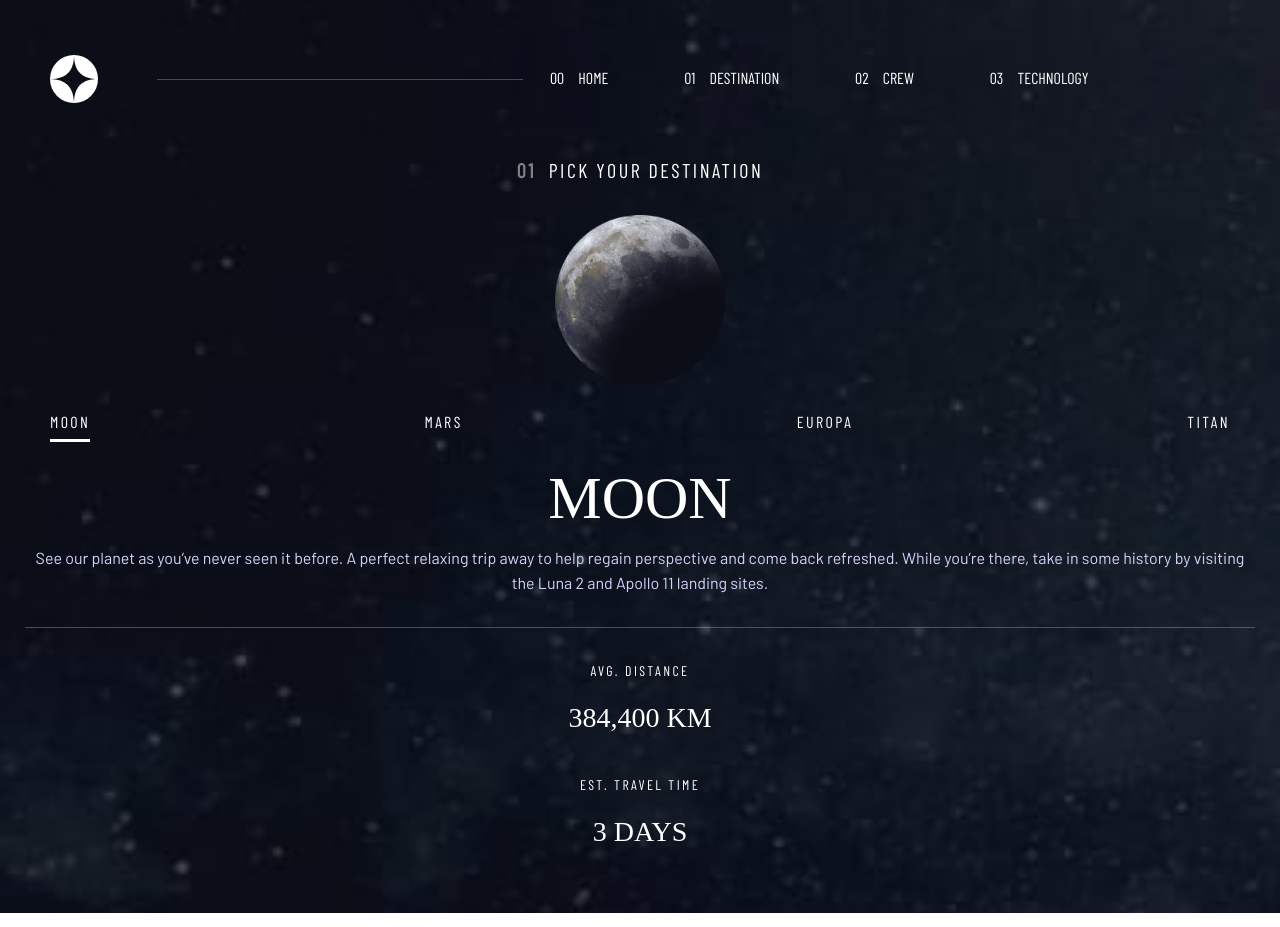
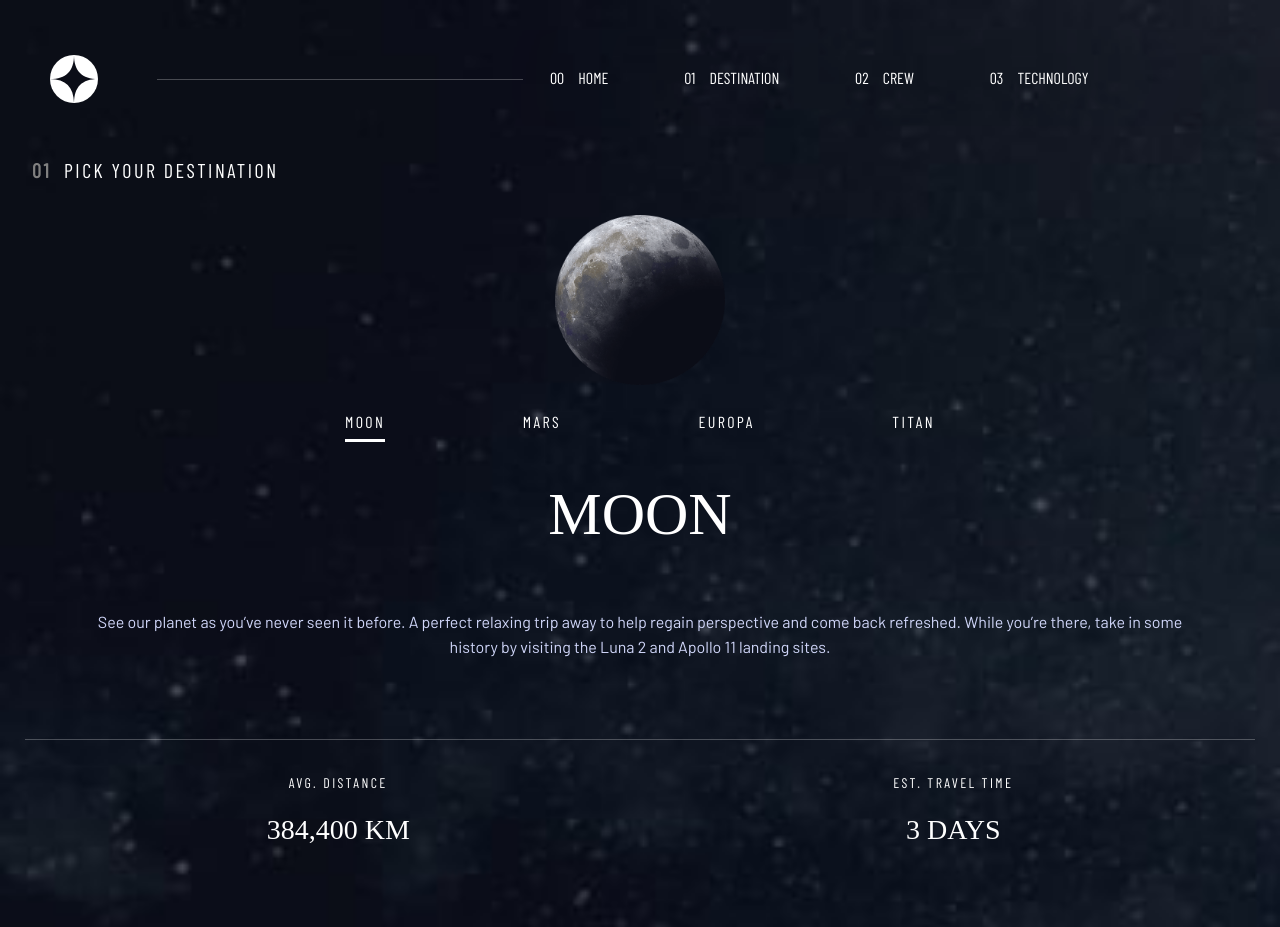
Before and after one commit to balayokesh/space-tourism, an Angular app: page /destination in a window 1280 px wide. Built offline with nearby package versions, Linux system fonts and the light colour scheme; a web font is replaced by a local one.

Commit message:
Completed design for tablet view

```diff
--- a/src/app/destination/destination.component.css
+++ b/src/app/destination/destination.component.css
@@ -28,6 +28,7 @@ nav {
 
 nav ul {
     list-style-type: none;
+    width: 100%;
     display: flex;
     justify-content: space-between;
     align-items: center;
@@ -37,6 +38,10 @@ nav ul {
 nav ul li {
     font-family: 'Barlow Condensed', sans-serif;
     letter-spacing: 2.36px;
+}
+
+nav ul li a:hover {
+    cursor: pointer;
 }
 
 h1 {
@@ -68,9 +73,6 @@ img {
     padding-bottom: 8px;
 }
 
-.destination-info {
-}
-
 .destination-info div {
     margin-bottom: 35px;
 }
@@ -85,3 +87,14 @@ img {
     font-size: 28px;
     font-family: 'Bellefair', serif;
 }
+
+@media (min-width:641px) {
+    h5 {
+        text-align: left;
+        margin-left: 32px;
+    }
+
+    nav ul {
+        width: 50%;
+    }
+}
--- a/src/app/destination/destination.component.html
+++ b/src/app/destination/destination.component.html
@@ -6,7 +6,7 @@
             <img [src]="'../' + currentDestination.images.png" [alt]="currentDestination.name" />
         </section>
         <aside>
-            <nav>
+            <nav class="justify-content-center d-sm-flex">
                 <ul>
                     <li *ngFor="let destination of data.destinations">
                         <a (click)="this.currentDestination = destination">
@@ -22,9 +22,9 @@
             </nav>
 
             <h1>{{ currentDestination.name }}</h1>
-            <p class="description">{{ currentDestination.description }}</p>
+            <p class="description p-sm-5">{{ currentDestination.description }}</p>
             <hr />
-            <div class="destination-info">
+            <div class="destination-info d-sm-flex justify-content-around">
                 <div>
                     <p>AVG. DISTANCE</p>
                     <p>{{ currentDestination.distance }}</p>
```
